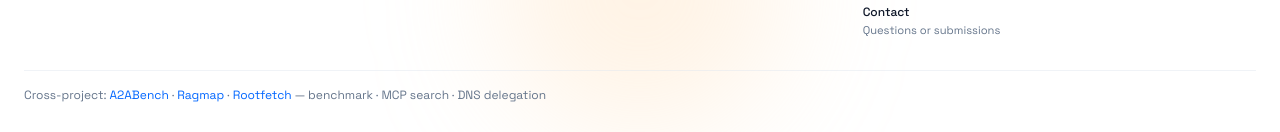
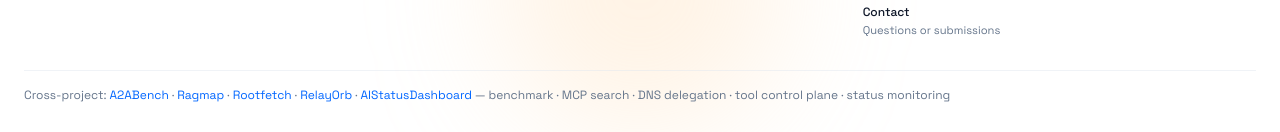
Before and after one commit to khalidsaidi/agentability, a React (Vite) app in the folder apps/web/: page / in a window 1280 px wide. Shown: the part 4661-4793 px from the top of the page. Built offline with nearby package versions, Linux system fonts and the light colour scheme; no server answers.

Commit message:
agentability: expand cross-project mesh to include AIStatusDashboard

```diff
--- a/apps/web/src/App.tsx
+++ b/apps/web/src/App.tsx
@@ -238,7 +238,15 @@ function App() {
             <a href="https://rootfetch.com/stats" className="text-primary hover:underline">
               Rootfetch
             </a>{" "}
-            — benchmark · MCP search · DNS delegation
+            ·{" "}
+            <a href="https://relayorb.com/stats" className="text-primary hover:underline">
+              RelayOrb
+            </a>{" "}
+            ·{" "}
+            <a href="https://aistatusdashboard.com/stats" className="text-primary hover:underline">
+              AIStatusDashboard
+            </a>{" "}
+            — benchmark · MCP search · DNS delegation · tool control plane · status monitoring
           </div>
         </footer>
       </div>
```
Also changed, not shown: apps/web/public/air.json (+7 -0 lines), apps/web/public/.well-known/air.json, apps/web/public/llms-full.txt, apps/web/public/llms.txt, 1 other file (tests, documents, lock files or other folders).
